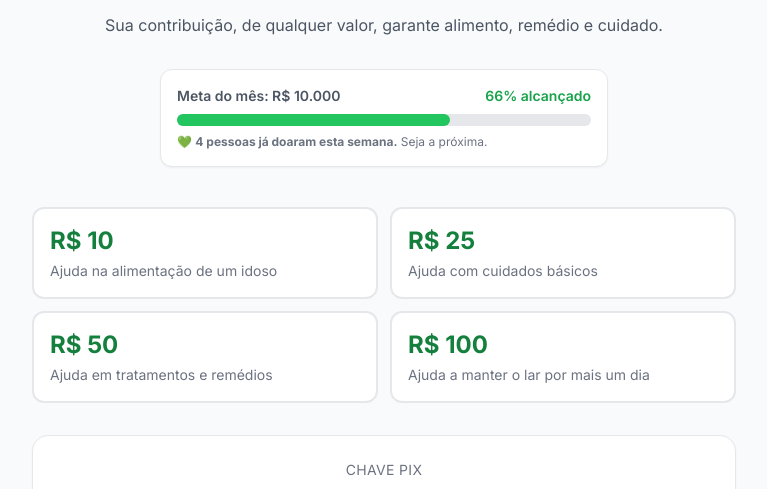
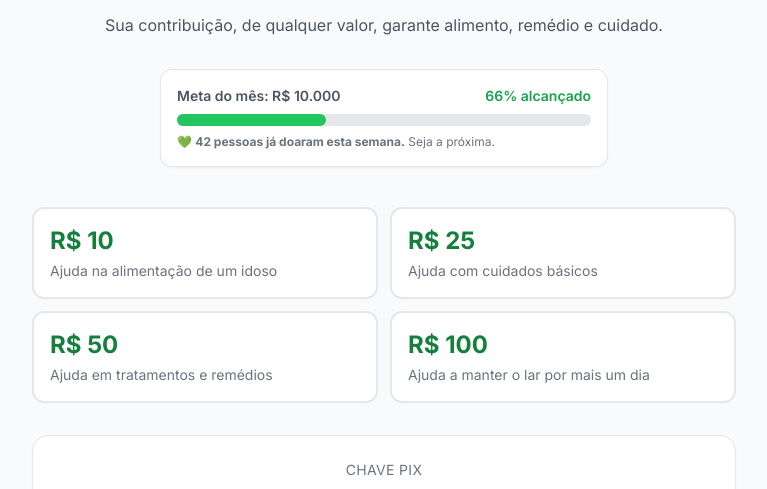
Before and after one commit to casabelita/lar-casa-bela, a plain HTML site: page index.html in a window 1280 px wide. Shown: the part 3270-3759 px from the top of the page, without its empty margins (256-1023 px from the left). Drawn offline with nearby package versions, Linux system fonts and the light colour scheme.

```diff
--- a/index.html
+++ b/index.html
@@ -256,7 +256,7 @@
             <span class="text-brand-600">66% alcançado</span>
           </div>
           <div class="w-full bg-gray-200 rounded-full h-3">
-            <div class="bg-brand-500 h-3 rounded-full" style="width: 66%"></div>
+            <div class="bg-brand-500 h-3 rounded-full" style="width: 36%"></div>
           </div>
           <p class="mt-2 text-xs text-gray-500 text-left">💚 <strong><span id="contador-doacoes">4</span> pessoas já doaram esta semana.</strong> Seja a próxima.</p>
         </div>
@@ -401,7 +401,7 @@
 
   <script>
     // Configurações iniciais
-    document.getElementById('contador-doacoes').textContent = '4';
+    document.getElementById('contador-doacoes').textContent = '42';
     let valorAtual = 25; // Valor padrão para doação recorrente
 
     // Evento ViewContent quando a seção de doação entra na tela
```
